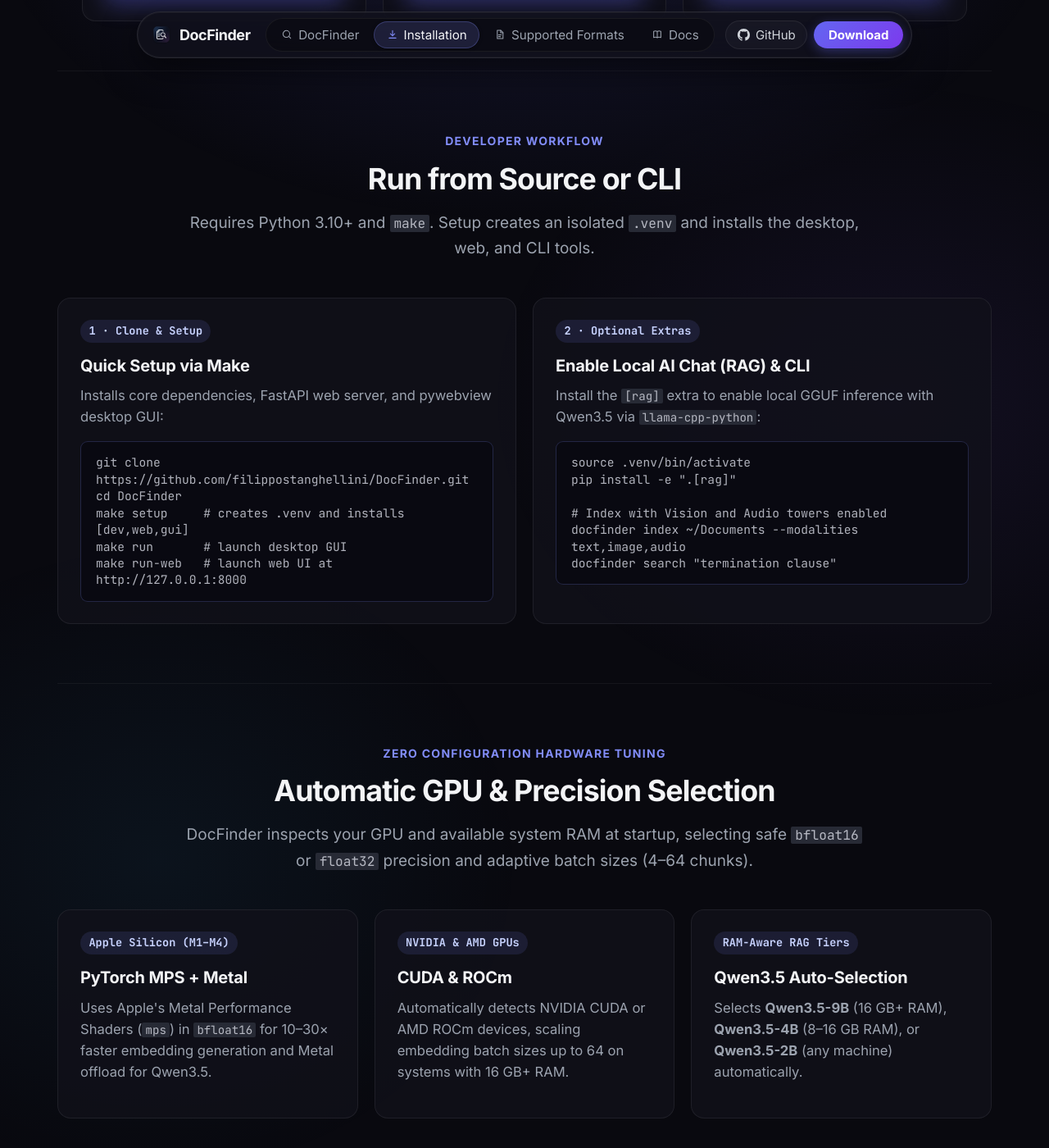
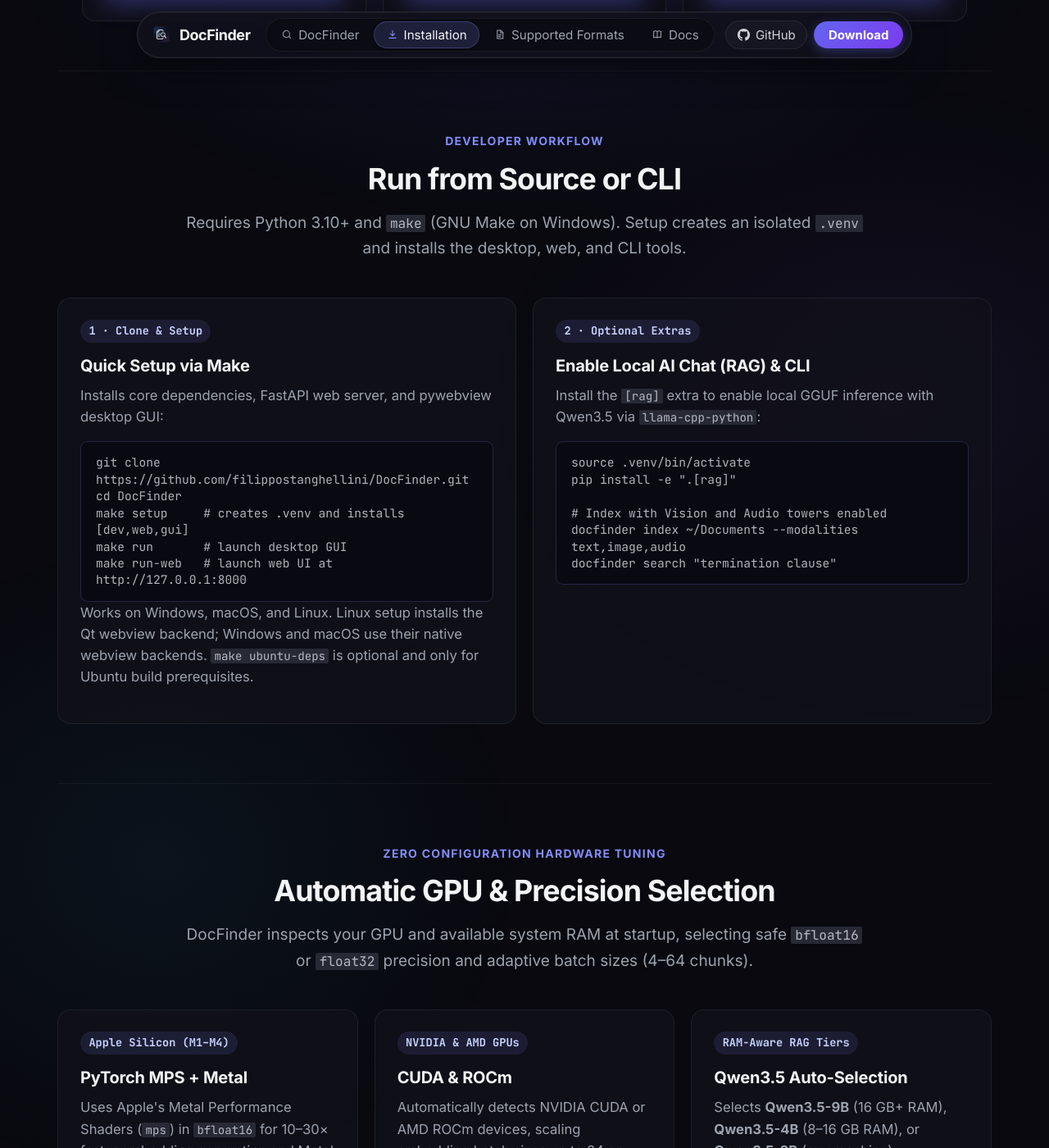
Before and after one commit to DarshitSorathiya/DocAssistant, an MkDocs documentation site: the page built from docs/install.md, in a window 1280 px wide and 1400 px high, scrolled down 740 px. Shown: the whole window at 82% size. Built offline with MkDocs 1.6.1 and Material for MkDocs 9.7.7, drawn with Linux system fonts in a browser that asks for light colours.

Commit message:
Make file changes updated

```diff
--- a/docs/install.md
+++ b/docs/install.md
@@ -74,7 +74,7 @@
     <div class="df-section-head">
       <span class="df-eyebrow">Developer Workflow</span>
       <h2>Run from Source or CLI</h2>
-      <p>Requires Python 3.10+ and <code>make</code>. Setup creates an isolated <code>.venv</code> and installs the desktop, web, and CLI tools.</p>
+      <p>Requires Python 3.10+ and <code>make</code> (GNU Make on Windows). Setup creates an isolated <code>.venv</code> and installs the desktop, web, and CLI tools.</p>
     </div>
 
     <div class="df-bento-2 df-bento-2-centered">
@@ -90,6 +90,7 @@ cd DocFinder
 make setup     # creates .venv and installs [dev,web,gui]
 make run       # launch desktop GUI
 make run-web   # launch web UI at http://127.0.0.1:8000</pre>
+          <p>Works on Windows, macOS, and Linux. Linux setup installs the Qt webview backend; Windows and macOS use their native webview backends. <code>make ubuntu-deps</code> is optional and only for Ubuntu build prerequisites.</p>
         </div>
       </div>
 
--- a/pyproject.toml
+++ b/pyproject.toml
@@ -50,6 +50,8 @@ web = [
 ]
 gui = [
   "pywebview>=5.0.0",
+  "qtpy>=2.4.0; sys_platform == 'linux'",
+  "PySide6>=6.5.0; sys_platform == 'linux'",
   "fastapi>=0.115.0",
   "uvicorn[standard]>=0.32.0",
   "pydantic>=2.9.0",
```
Also changed, not shown: README.md (+5 -0 lines), docs/usage.md (+3 -0 lines), 2 other files.
